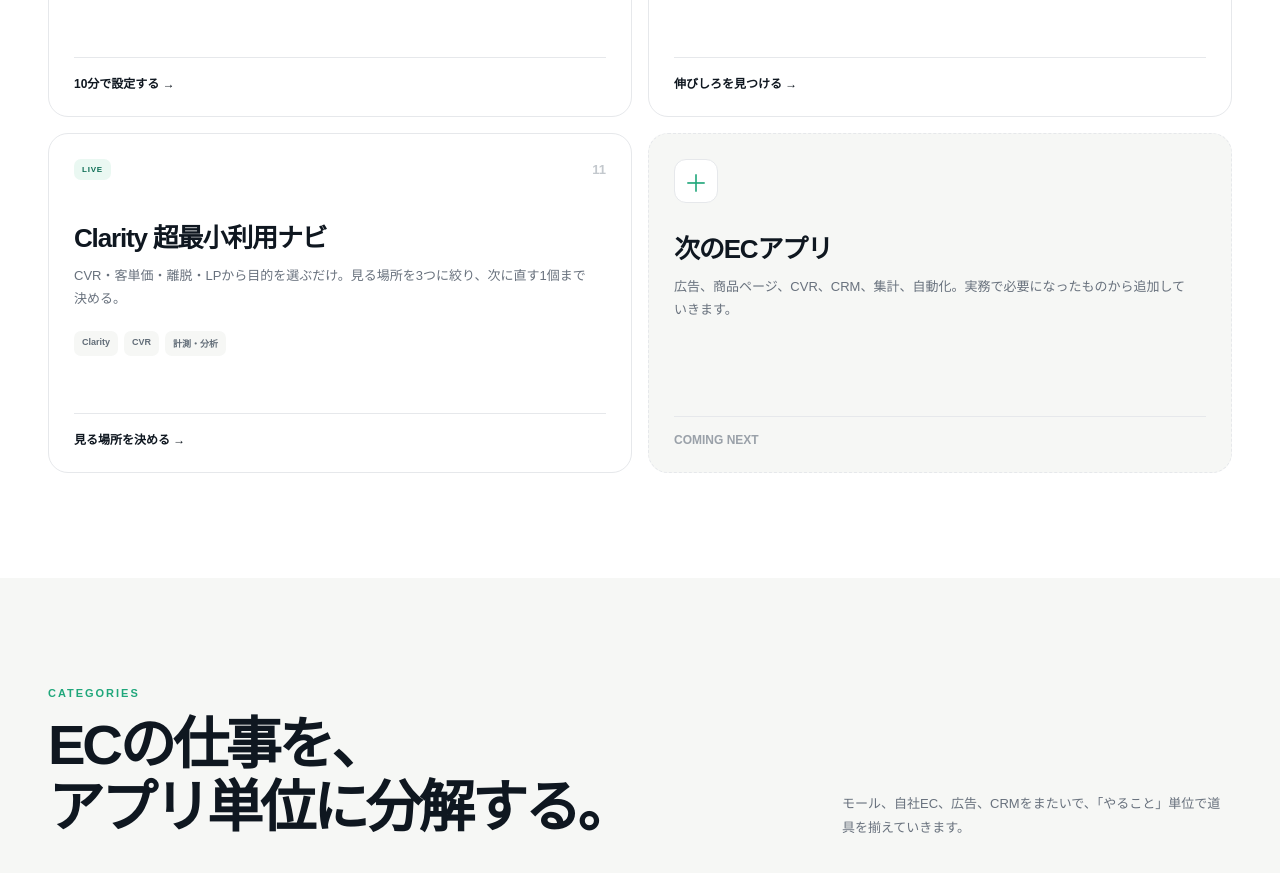
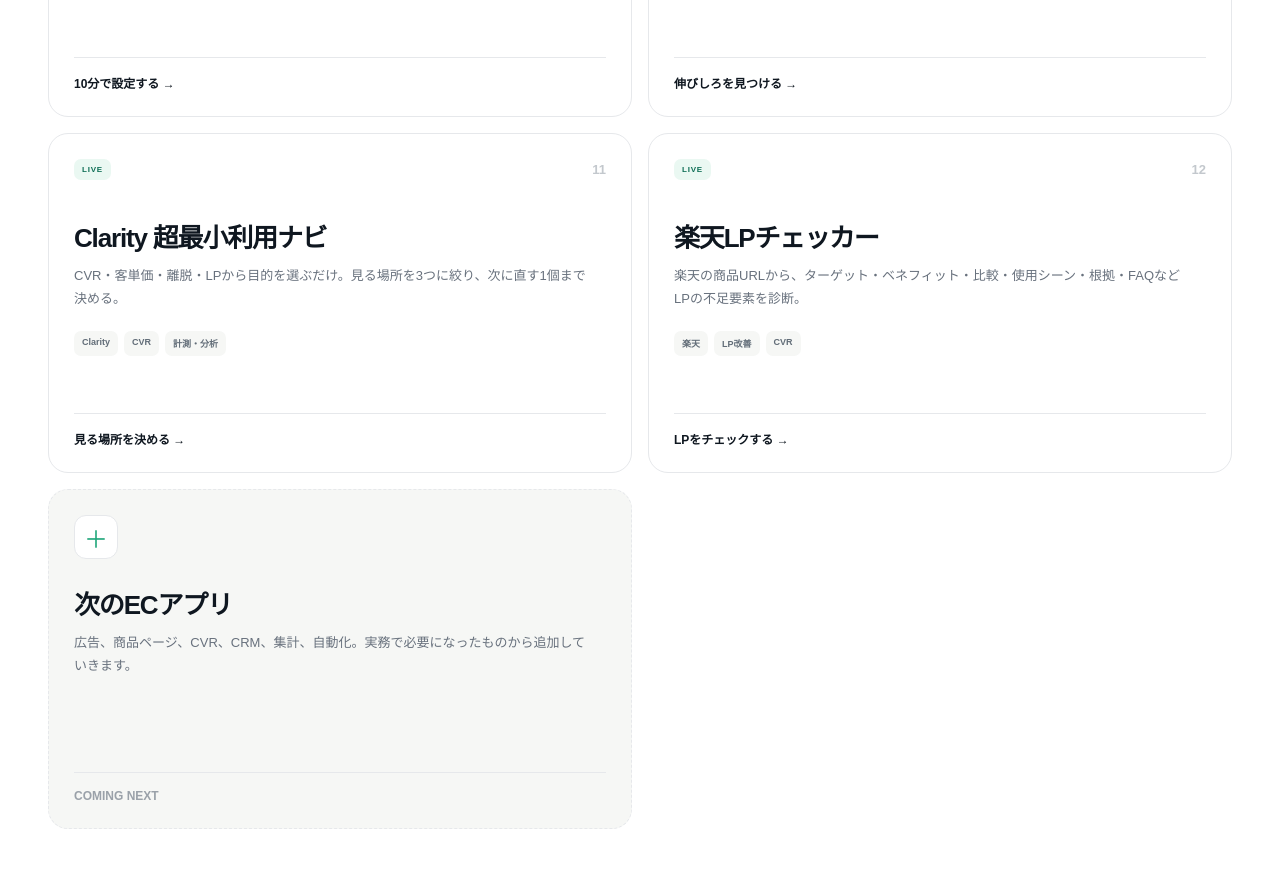
Before and after one commit to hrt14/ecplayers, a Next.js app: page / in a window 1280 px wide. Shown: the part 3240-4113 px from the top of the page. Built offline with nearby package versions, Linux system fonts and the light colour scheme.

Commit message:
List Rakuten LP checker on ECP home

```diff
--- a/app/page.tsx
+++ b/app/page.tsx
@@ -110,6 +110,16 @@
     tags: ['Clarity', 'CVR', '計測・分析'],
     href: '/clarity-min-guide',
     action: '見る場所を決める →',
+  },
+  {
+    status: 'LIVE',
+    tone: 'live',
+    number: '12',
+    title: '楽天LPチェッカー',
+    description: '楽天の商品URLから、ターゲット・ベネフィット・比較・使用シーン・根拠・FAQなどLPの不足要素を診断。',
+    tags: ['楽天', 'LP改善', 'CVR'],
+    href: '/rakuten-lp-check',
+    action: 'LPをチェックする →',
   },
 ]
 
```
